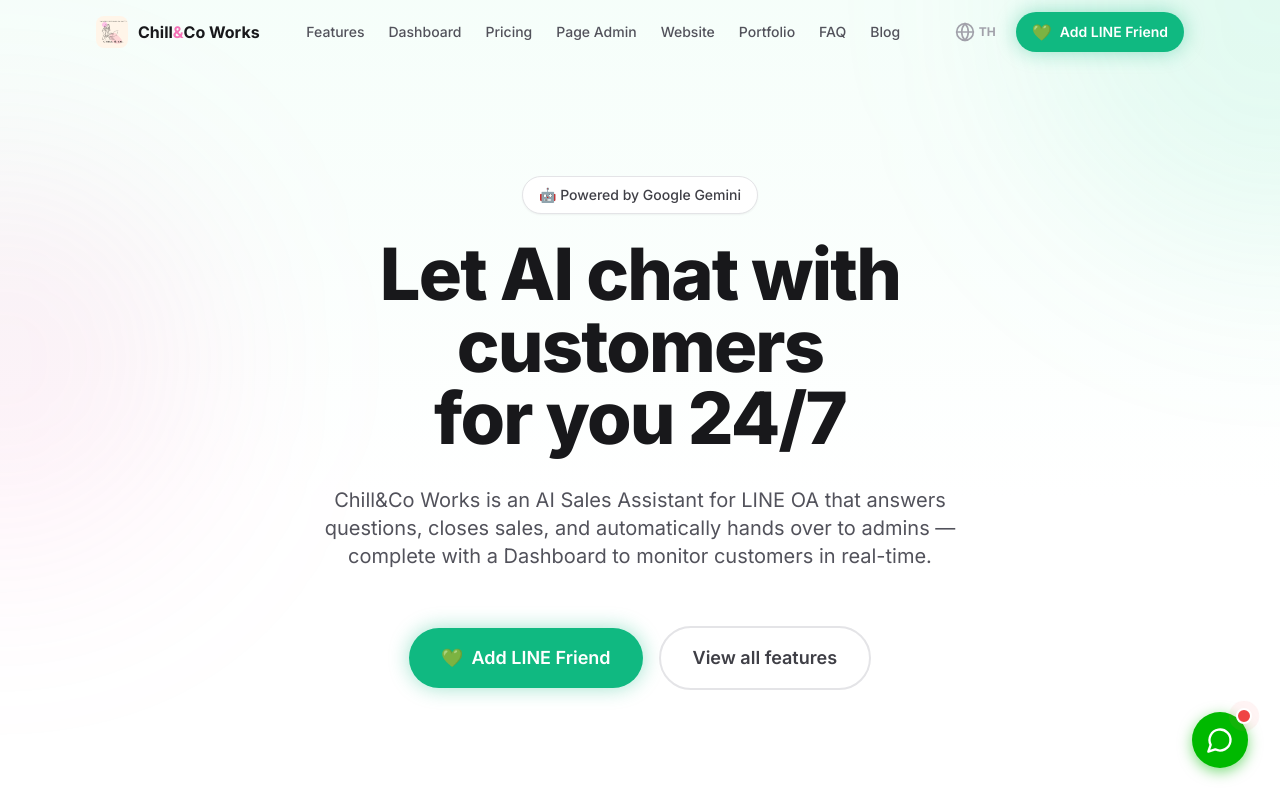
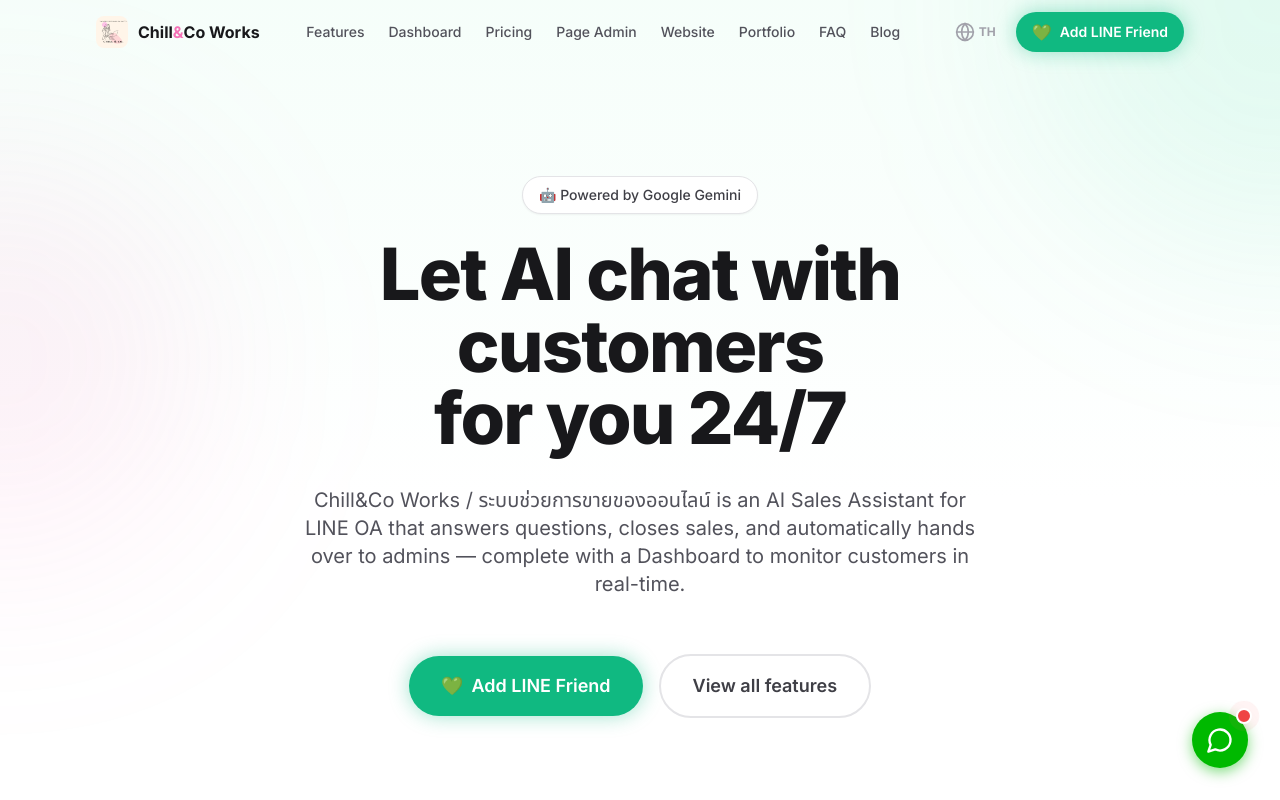
Before and after one commit to Aemitez1/chillandco-landing, a Next.js app: page /en in a window 1280 px wide. Shown: the top 800 px of the page. Built offline with nearby package versions, Linux system fonts and the light colour scheme.

Commit message:
feat: update seo support facebook policy

```diff
--- a/src/app/[lang]/layout.tsx
+++ b/src/app/[lang]/layout.tsx
@@ -66,6 +66,23 @@
     const dict = await getDictionary(params.lang);
     const brand = dict.brand;
 
+    // Organization Schema - บอก Google ว่าชื่อแบรนด์คืออะไร
+    const organizationSchema = {
+        "@context": "https://schema.org",
+        "@type": "Organization",
+        "name": brand.name,
+        "alternateName": "Chill&Co Works",
+        "url": brand.url,
+        "logo": `${brand.url}${brand.logoPath}`,
+        "description": brand.description,
+        "contactPoint": {
+            "@type": "ContactPoint",
+            "email": brand.supportEmail,
+            "contactType": "customer support"
+        },
+        "sameAs": [brand.lineAddFriendUrl]
+    };
+
     const softwareAppSchema = {
         "@context": "https://schema.org",
         "@type": "SoftwareApplication",
@@ -86,6 +103,10 @@
             <head>
                 <script
                     type="application/ld+json"
+                    dangerouslySetInnerHTML={{ __html: JSON.stringify(organizationSchema) }}
+                />
+                <script
+                    type="application/ld+json"
                     dangerouslySetInnerHTML={{ __html: JSON.stringify(softwareAppSchema) }}
                 />
             </head>
--- a/src/data/content-en.ts
+++ b/src/data/content-en.ts
@@ -32,7 +32,7 @@
 
 export const hero: HeroContent = {
     headlineHtml: 'Let AI chat with customers <br className="hidden md:block" />\n<span className="text-gradient">for you 24/7</span>',
-    description: "Chill&Co Works is an AI Sales Assistant for LINE OA that answers questions, closes sales, and automatically hands over to admins — complete with a Dashboard to monitor customers in real-time.",
+    description: "Chill&Co Works / ระบบช่วยการขายของออนไลน์ is an AI Sales Assistant for LINE OA that answers questions, closes sales, and automatically hands over to admins — complete with a Dashboard to monitor customers in real-time.",
     cta: {
         primary: { label: "Add LINE Friend", url: brand.lineAddFriendUrl },
         secondary: { label: "View all features", url: "#features" },
@@ -654,7 +654,7 @@
 };
 
 export const seo: SEOContent = {
-    defaultTitle: "Chill&Co Works — AI Sales Assistant for LINE OA",
+    defaultTitle: "Chill&Co Works — AI Sales Assistant for LINE OA/ ระบบช่วยการขายของออนไลน์",
     defaultDesc: "Automated AI replying to LINE OA customers 24/7. No code required, complete with Real-time Dashboard / ระบบช่วยการขายของออนไลน์",
     keywords: [
         "LINE OA",
--- a/src/data/content-th.ts
+++ b/src/data/content-th.ts
@@ -25,7 +25,7 @@
 export const hero: HeroContent = {
     headlineHtml: 'ให้ AI ตอบลูกค้า LINE <br className="hidden md:block" />\n<span className="text-gradient">แทนคุณ 24 ชั่วโมง</span>',
     description:
-        "Chill&Co Works คือระบบ AI Sales Assistant สำหรับ LINE OA ที่ช่วยตอบคำถาม ปิดการขาย และส่งต่อแอดมินอัตโนมัติ — พร้อม Dashboard สำหรับติดตามลูกค้าแบบ Real-time",
+        "Chill&Co Works / ระบบช่วยการขายของออนไลน์ คือระบบ AI Sales Assistant สำหรับ LINE OA ที่ช่วยตอบคำถาม ปิดการขาย และส่งต่อแอดมินอัตโนมัติ — พร้อม Dashboard สำหรับติดตามลูกค้าแบบ Real-time",
     cta: {
         primary: { label: "เพิ่มเพื่อน LINE OA", url: brand.lineAddFriendUrl },
         secondary: { label: "ดูฟีเจอร์ทั้งหมด", url: "#features" },
@@ -674,7 +674,7 @@
 };
 
 export const seo: SEOContent = {
-    defaultTitle: "Chill&Co Works — AI Sales Assistant สำหรับ LINE OA",
+    defaultTitle: "Chill&Co Works — AI Sales Assistant สำหรับ LINE OA / ระบบช่วยการขายของออนไลน์",
     defaultDesc: "ระบบ AI ตอบลูกค้า LINE OA อัตโนมัติ 24/7 ไม่ต้องเขียนโค้ด พร้อม Dashboard จัดการ Real-time / ระบบช่วยการขายของออนไลน์",
     keywords: [
         "LINE OA",
```
